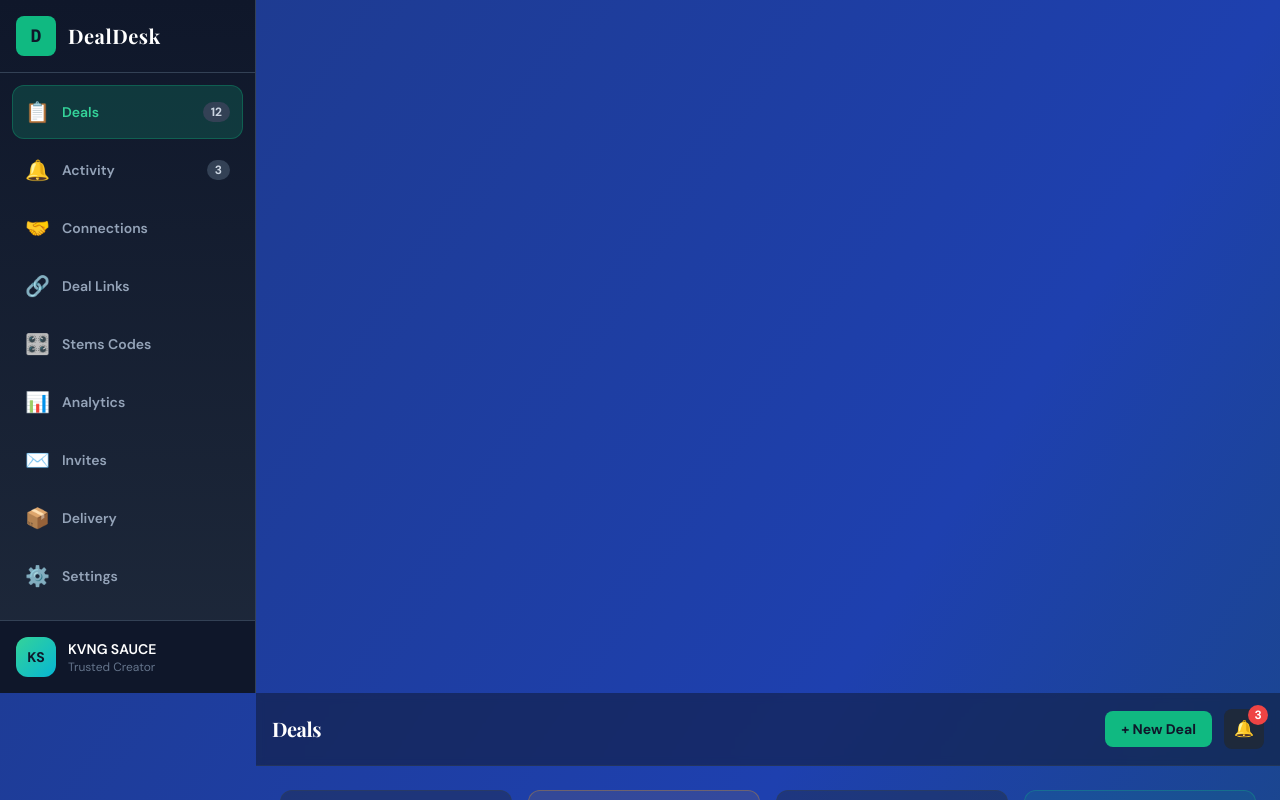
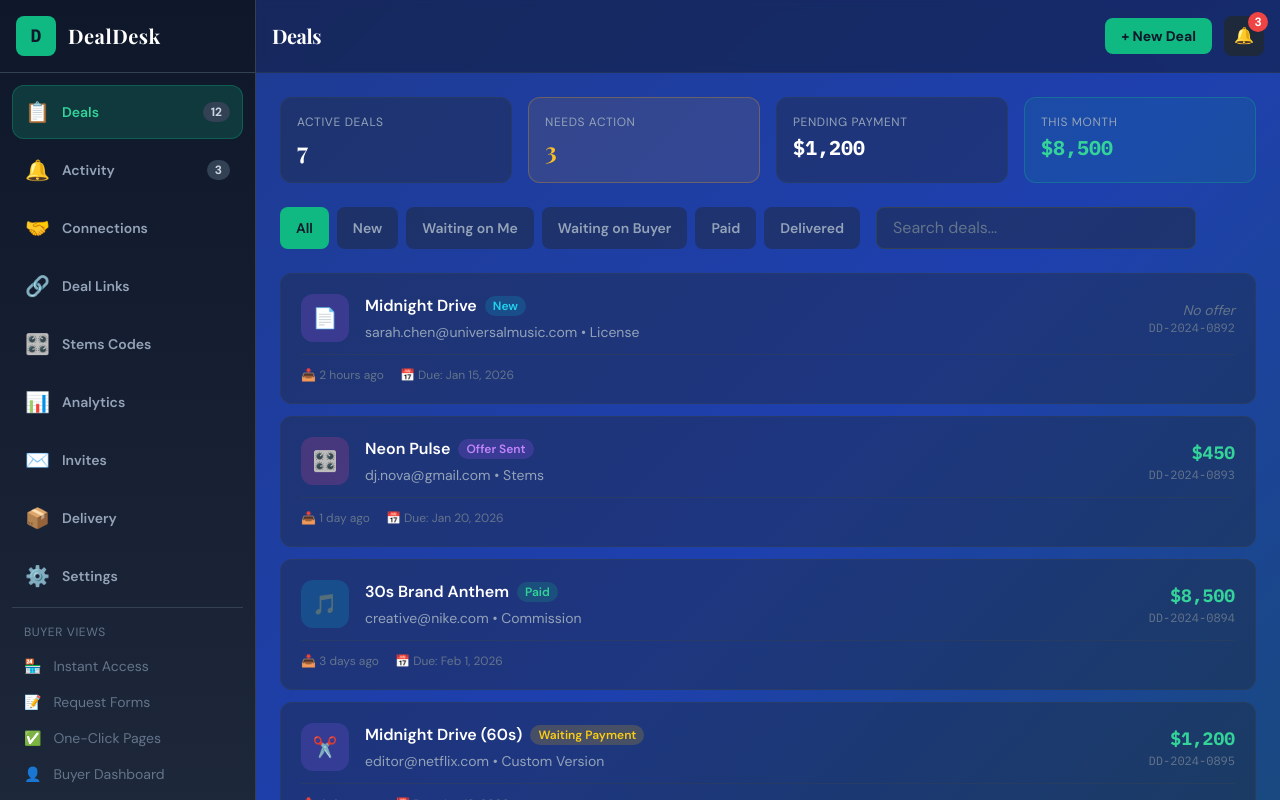
Before and after one commit to dpmr7n27mm-sketch/DealDesk, a React (Vite) app in the folder DealDesk-main/: page / in a window 1280 px wide. Shown: the top 800 px of the page. Built offline with nearby package versions, Linux system fonts and the light colour scheme.

Commit message:
Refactor AppShell layout and add Buyer Views section

```diff
--- a/DealDesk-main/src/components/AppShell.jsx
+++ b/DealDesk-main/src/components/AppShell.jsx
@@ -21,13 +21,12 @@ export default function AppShell() {
   const currentNav = navItems.find(n => currentPath === n.path || currentPath.startsWith(n.path + '/'));
   const pageTitle = currentNav?.label || (currentPath === '/' ? 'Deals' : 'DealDesk');
 
-  // Close sidebar when navigating on mobile
   const handleNavClick = () => {
     setSidebarOpen(false);
   };
 
   return (
-    <div className="min-h-screen bg-gradient-to-br from-blue-900 via-blue-800 to-cyan-900">
+    <div className="min-h-screen bg-gradient-to-br from-blue-900 via-blue-800 to-cyan-900 flex">
       {/* Mobile overlay */}
       {sidebarOpen && (
         <div
@@ -40,12 +39,12 @@ export default function AppShell() {
       <aside className={`
         fixed top-0 left-0 h-full w-64 z-40
         bg-gradient-to-b from-slate-900 to-slate-800 border-r border-slate-700
-        transform transition-transform duration-300 ease-in-out
+        transform transition-transform duration-300 ease-in-out flex flex-col
         ${sidebarOpen ? 'translate-x-0' : '-translate-x-full'}
-        lg:translate-x-0 lg:static lg:z-auto
+        lg:translate-x-0 lg:relative
       `}>
         {/* Logo */}
-        <div className="p-4 border-b border-slate-700">
+        <div className="p-4 border-b border-slate-700 flex-shrink-0">
           <NavLink to="/" className="flex items-center gap-3" onClick={handleNavClick}>
             <div className="w-10 h-10 bg-emerald-500 rounded-lg flex items-center justify-center flex-shrink-0">
               <span className="text-slate-900 font-bold text-lg font-mono">D</span>
@@ -57,7 +56,7 @@ export default function AppShell() {
         </div>
 
         {/* Navigation */}
-        <nav className="flex-1 p-3 space-y-1 overflow-y-auto h-[calc(100vh-180px)]">
+        <nav className="flex-1 p-3 space-y-1 overflow-y-auto">
           {navItems.map((item) => (
             <NavLink
               key={item.id}
@@ -78,10 +77,31 @@ export default function AppShell() {
               )}
             </NavLink>
           ))}
+
+          {/* Buyer Views Section */}
+          <div className="pt-4 mt-4 border-t border-slate-700">
+            <p className="text-slate-500 text-xs uppercase tracking-wider mb-2 px-3">Buyer Views</p>
+            <NavLink to="/store/demo" onClick={handleNavClick}
+              className="w-full flex items-center gap-3 px-3 py-2 rounded-lg text-slate-500 hover:text-cyan-400 hover:bg-slate-700/30 transition-all text-sm">
+              <span>🏪</span><span>Instant Access</span>
+            </NavLink>
+            <NavLink to="/request/demo" onClick={handleNavClick}
+              className="w-full flex items-center gap-3 px-3 py-2 rounded-lg text-slate-500 hover:text-cyan-400 hover:bg-slate-700/30 transition-all text-sm">
+              <span>📝</span><span>Request Forms</span>
+            </NavLink>
+            <NavLink to="/deal/demo/action" onClick={handleNavClick}
+              className="w-full flex items-center gap-3 px-3 py-2 rounded-lg text-slate-500 hover:text-cyan-400 hover:bg-slate-700/30 transition-all text-sm">
+              <span>✅</span><span>One-Click Pages</span>
+            </NavLink>
+            <NavLink to="/buyer" onClick={handleNavClick}
+              className="w-full flex items-center gap-3 px-3 py-2 rounded-lg text-slate-500 hover:text-cyan-400 hover:bg-slate-700/30 transition-all text-sm">
+              <span>👤</span><span>Buyer Dashboard</span>
+            </NavLink>
+          </div>
         </nav>
 
         {/* User Profile */}
-        <div className="absolute bottom-0 left-0 right-0 p-4 border-t border-slate-700 bg-slate-900">
+        <div className="p-4 border-t border-slate-700 flex-shrink-0">
           <div className="flex items-center gap-3">
             <div className="w-10 h-10 bg-gradient-to-br from-emerald-400 to-cyan-500 rounded-xl flex items-center justify-center text-slate-900 font-bold text-sm flex-shrink-0">
               KS
@@ -95,7 +115,7 @@ export default function AppShell() {
       </aside>
 
       {/* Main Content Area */}
-      <div className="lg:ml-64">
+      <main className="flex-1 min-w-0">
         {/* Top Bar */}
         <div className="bg-slate-900/50 backdrop-blur-sm border-b border-slate-700/50 px-4 py-4 sticky top-0 z-20">
           <div className="flex items-center justify-between gap-4">
@@ -135,7 +155,7 @@ export default function AppShell() {
         <div className="p-4 sm:p-6">
           <Outlet />
         </div>
-      </div>
+      </main>
     </div>
   );
 }
```
